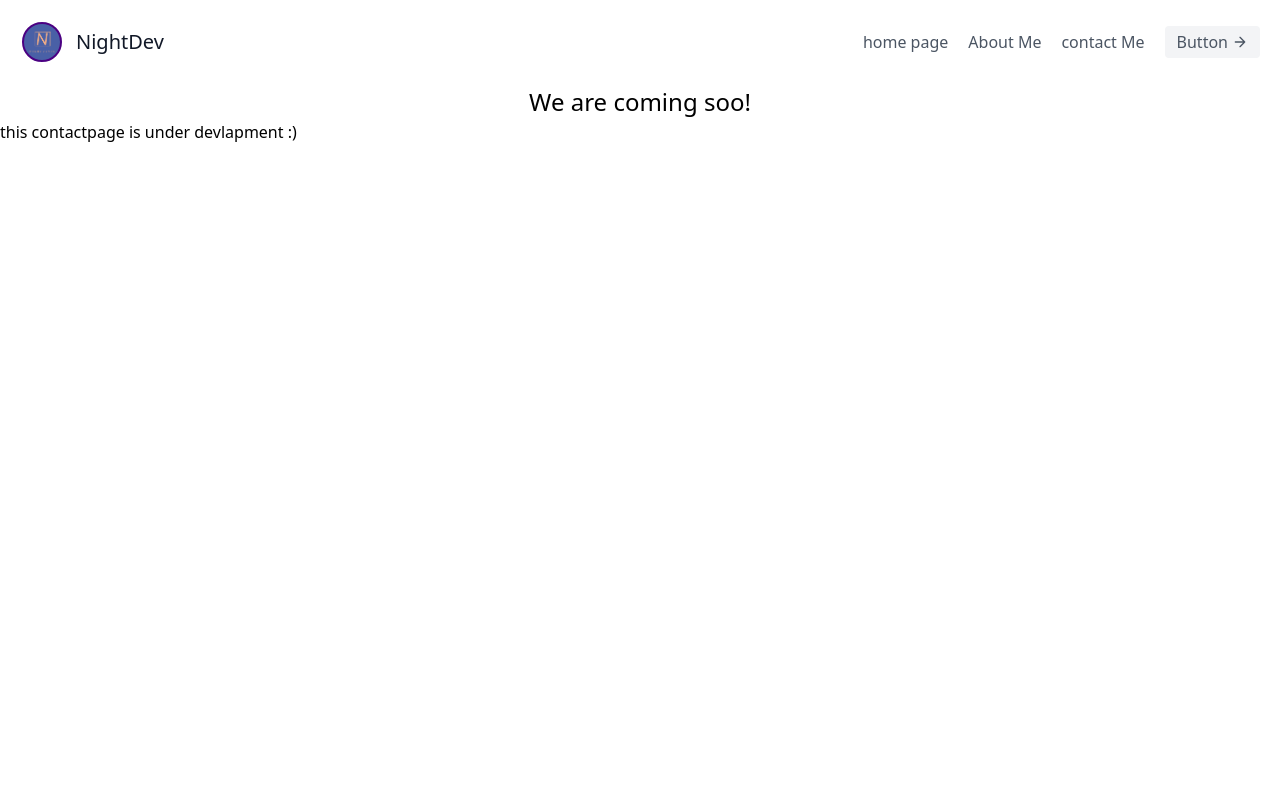
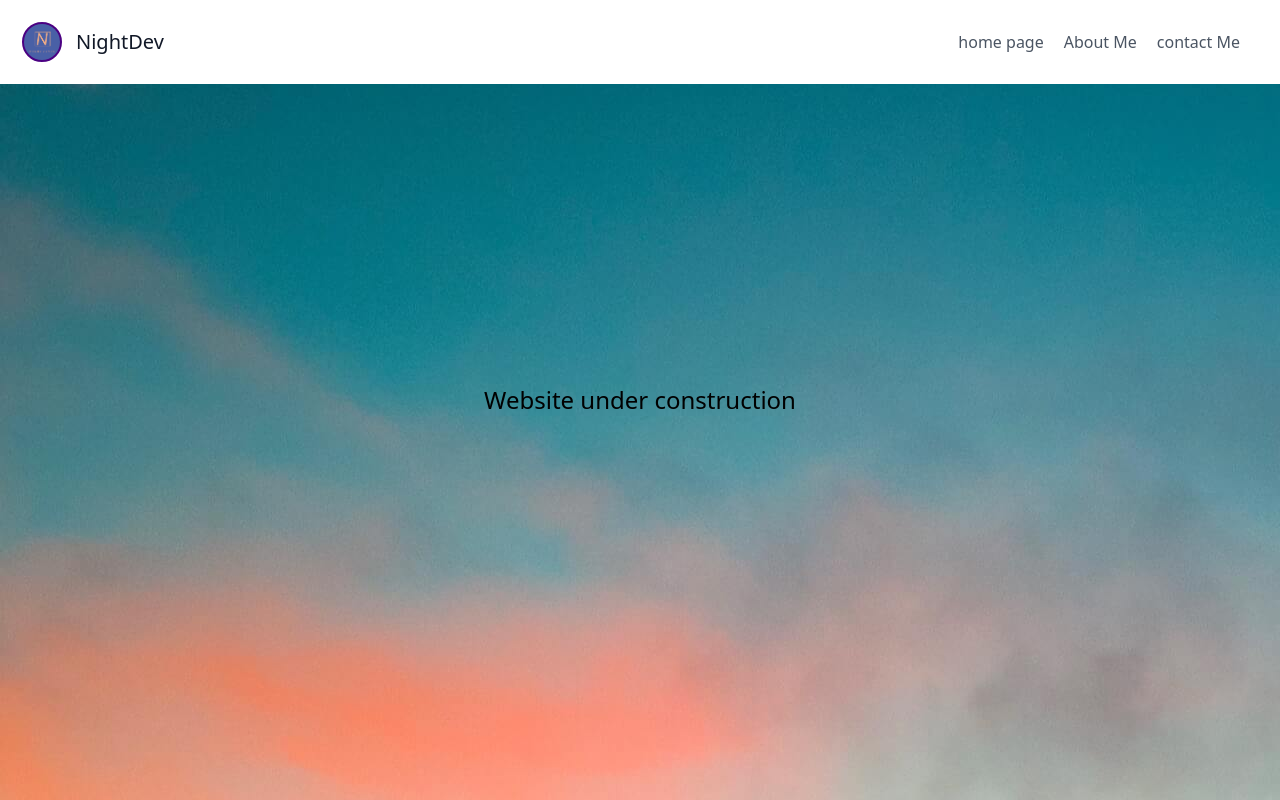
Before and after one commit to shviam-2018/website, a plain HTML site: page external links/contact.html in a window 1280 px wide. Drawn offline with nearby package versions, Linux system fonts and the light colour scheme.

Commit message:
made the under construction page for contact.html
under construction add to contack.html

```diff
--- a/external links/contact.html
+++ b/external links/contact.html
@@ -6,9 +6,10 @@
     <meta charset="UTF-8">
     <meta name="viewport" content="width=device-width, initial-scale=1.0">
     <title>NightDev</title>
-    <link rel="icon" href="assets/NightDev4l-logos.jpeg" type="image/icon type">
+    <link rel="icon" href="/assets/NightDev4l-logos.jpeg" type="image/icon type">
 </head>
 <body>
+    <div class="topbar">
     <header class="text-gray-600 body-font">
         <div class="container mx-auto flex flex-wrap p-5 flex-col md:flex-row items-center">
           <a class="flex title-font font-medium items-center text-gray-900 mb-4 md:mb-0">
@@ -24,13 +25,16 @@
             <a class="mr-5 hover:text-gray-900">Fourth Link</a>
             </div>
             </nav>
-          <button class="inline-flex items-center bg-gray-100 border-0 py-1 px-3 focus:outline-none hover:bg-gray-200 rounded text-base mt-4 md:mt-0">Button
-            <svg fill="none" stroke="currentColor" stroke-linecap="round" stroke-linejoin="round" stroke-width="2" class="w-4 h-4 ml-1" viewBox="0 0 24 24">
-              <path d="M5 12h14M12 5l7 7-7 7"></path>
             </svg>
           </button>
         </div>
       </header>
-      <!-- main body -->
-      <h1 class="title"> We are coming soo!</h1>
-      <span class="text"><p>this contactpage is under devlapment :)</p></span>
+    </div>
+      <!--main body-->
+</head>
+<body>
+    <div class="msg">
+        Website under construction
+    </div>
+</body>
+</html>
--- a/external links/style/contact.css
+++ b/external links/style/contact.css
@@ -12,7 +12,32 @@ img.logo{
 .notdisplay{
   display: none;
 }
-.title{
-    font-size:18pt !important ;
-    text-align: center;
-}
+        /* Style the video element */
+        .background-video {
+            position: fixed;
+            top: 0;
+            left: 0;
+            min-width: 100%;
+            min-height: 100%;
+            width: auto;
+            height: auto;
+            z-index: -1;
+        }
+
+        /* Style the message div */
+        .msg {
+            position: absolute;
+            top: 50%;
+            left: 50%;
+            transform: translate(-50%, -50%);
+            background-color: transparent;
+            padding: 20px;
+            border-radius: 10px;
+            font-size: 24px;
+        }
+        body{
+            background-image: url(/assets/bg.jpg);
+        }
+        .topbar{
+            background-color: white;
+        }
```
